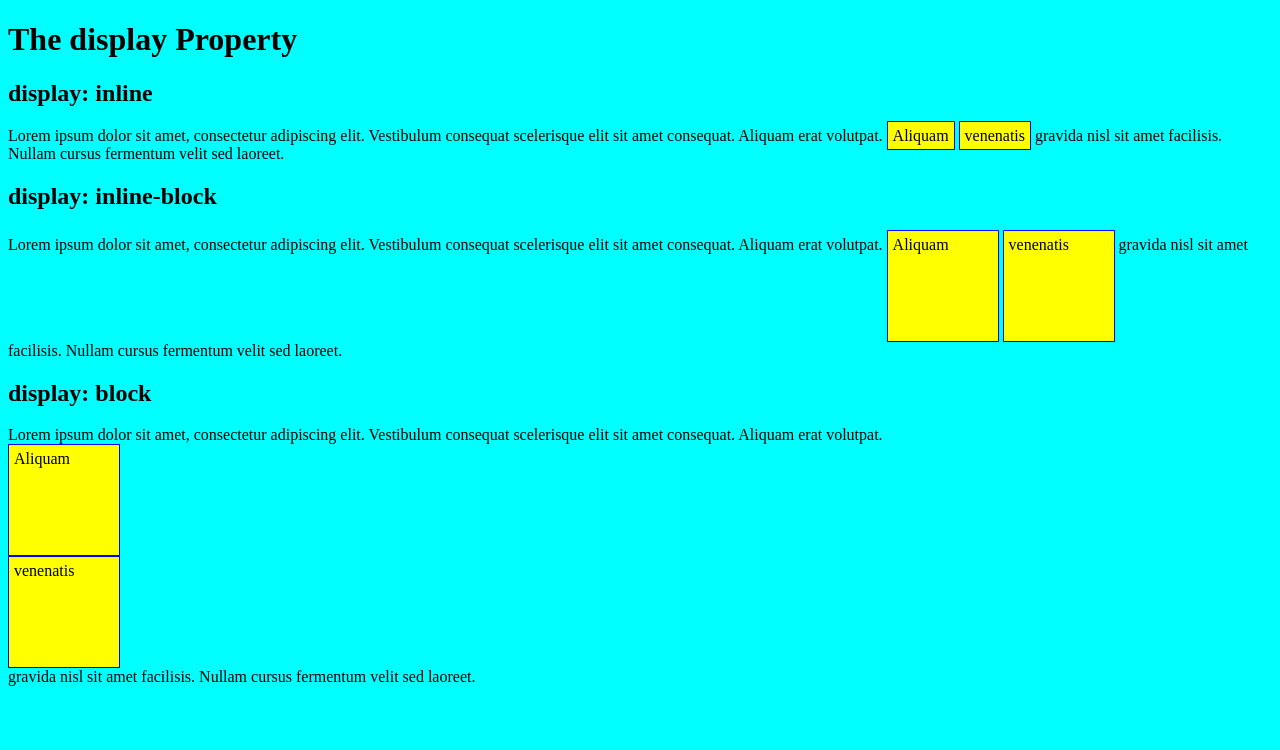
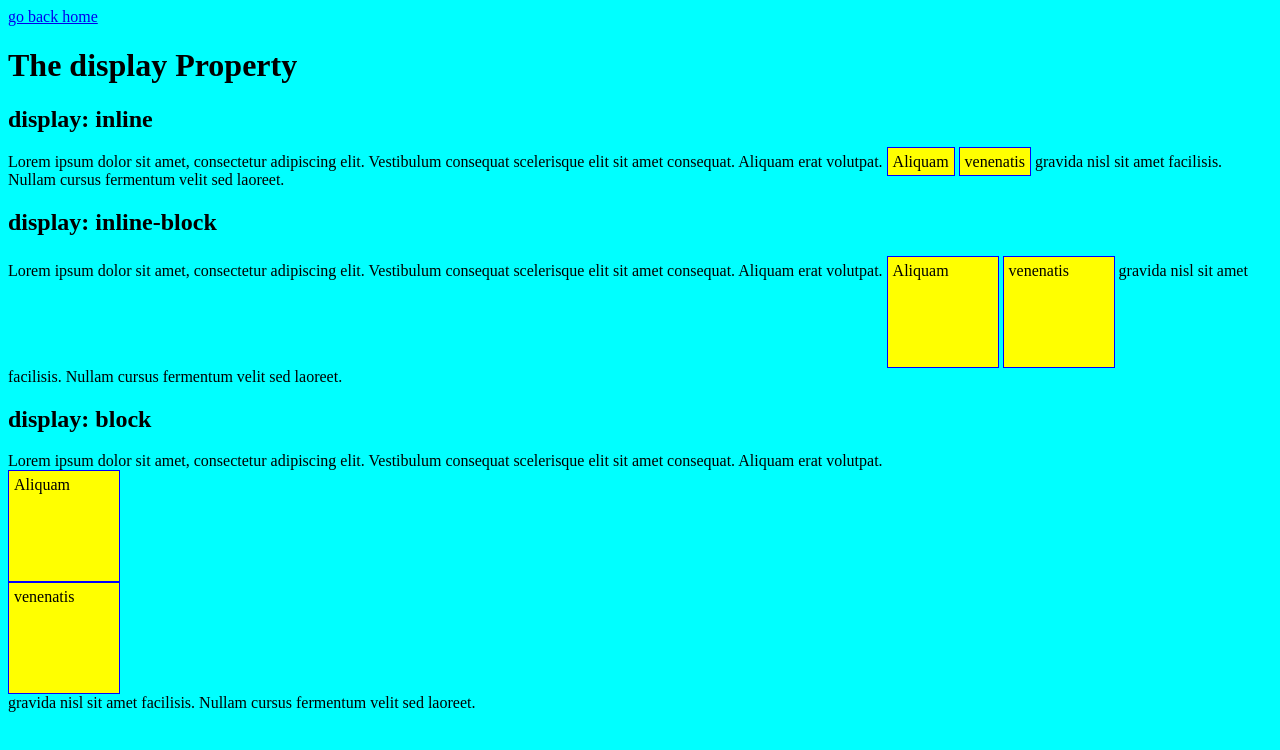
Before and after one commit to nghiapham0207/w3-the-band, a plain HTML site: page test.html in a window 1280 px wide. Drawn offline with Linux system fonts and the light colour scheme.

Commit message:
Update test.html

```diff
--- a/test.html
+++ b/test.html
@@ -37,6 +37,7 @@
 <html>
 
 <body>
+  <a href = "/">go back home</a>
   <h1>The display Property</h1>
 
   <h2>display: inline</h2>
```
